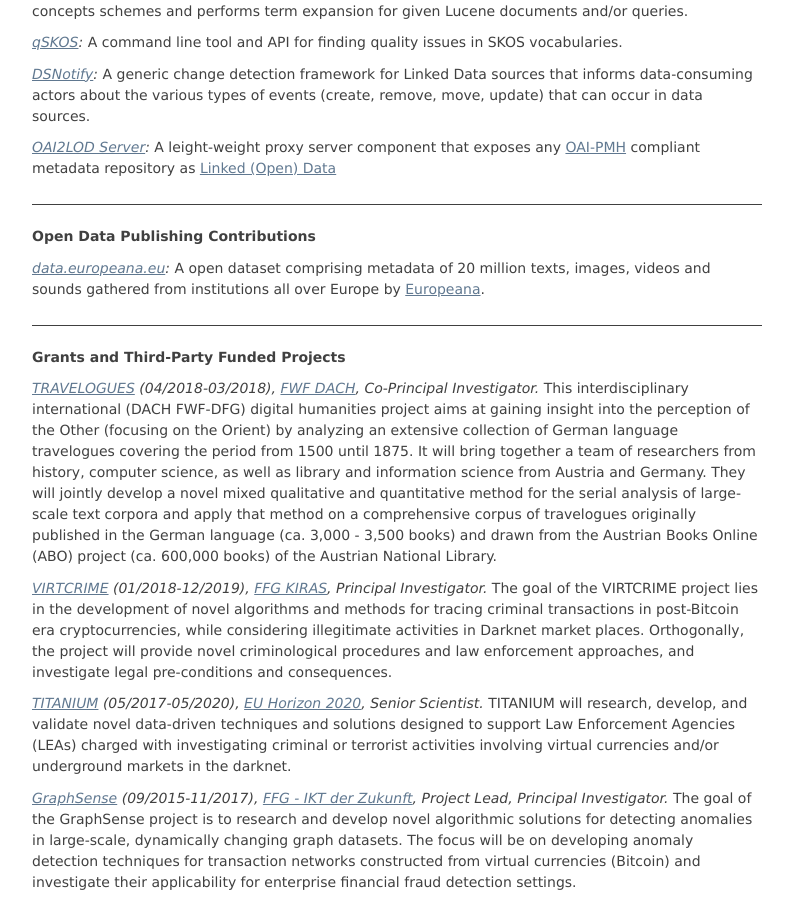
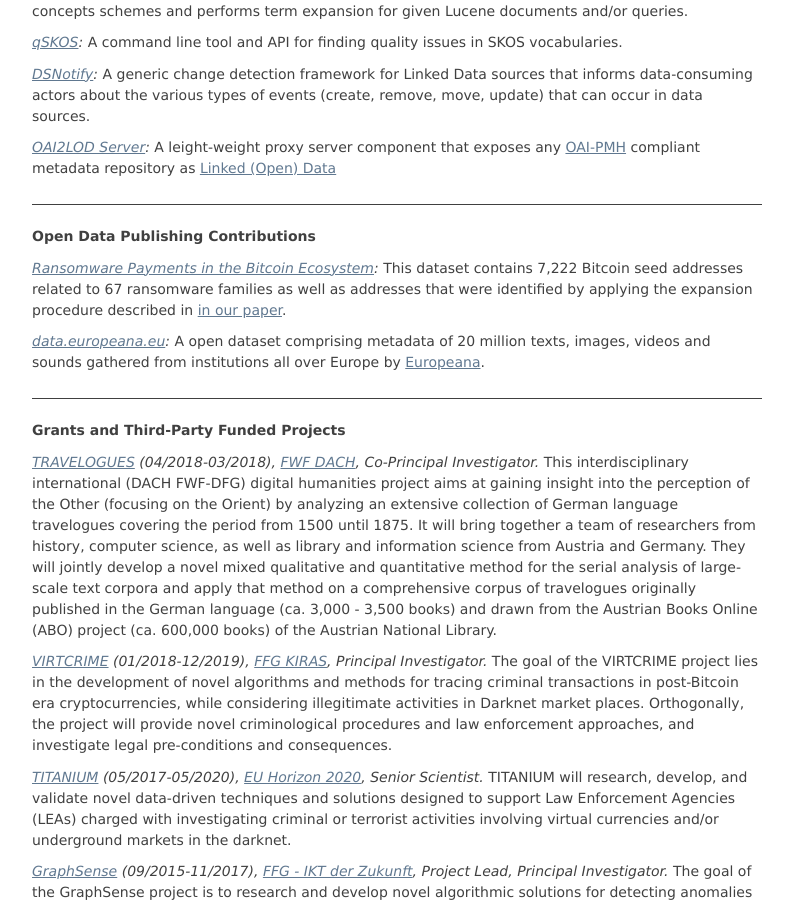
Before and after one commit to behas/behas.github.com, a Jekyll site: the page built from index.html, in a window 1280 px wide and 900 px high, scrolled down 1366 px. Shown: the whole window, without its empty margins (243-1036 px from the left). Built offline with Jekyll 4.4.1, drawn with Linux system fonts in a browser that asks for light colours.

Commit message:
added ransomware dataset

```diff
--- a/_data/datasets.yml
+++ b/_data/datasets.yml
@@ -1,3 +1,8 @@
+- title: "Ransomware Payments in the Bitcoin Ecosystem"
+  uri: "https://doi.org/10.5281/zenodo.1238041"
+  description: |
+    This dataset contains 7,222 Bitcoin seed addresses related to 67 ransomware families as well as addresses that were identified by applying the expansion procedure described in <a href="https://arxiv.org/pdf/1804.04080.pdf" target="_blank">in our paper</a>.
+
 - title: "data.europeana.eu"
   uri: "http://data.europeana.eu"
   description: |
```
